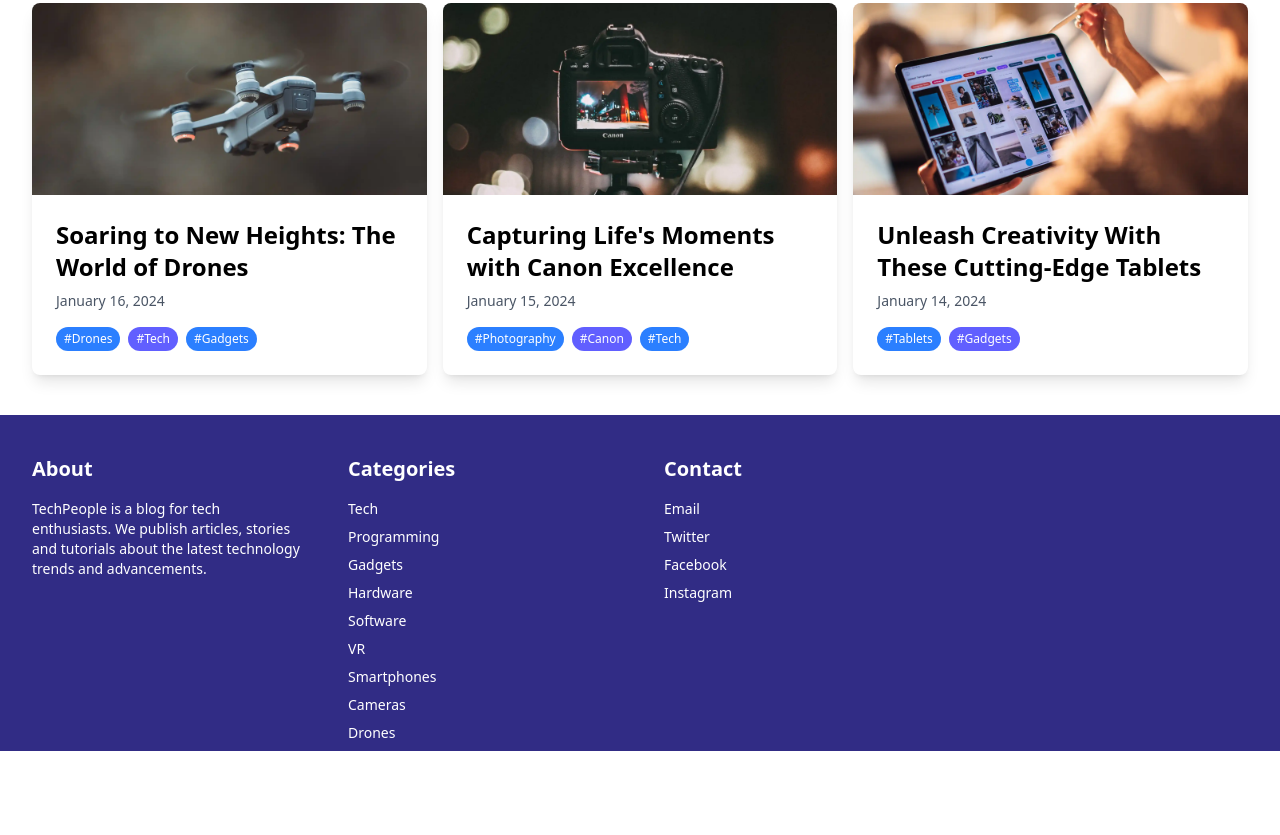
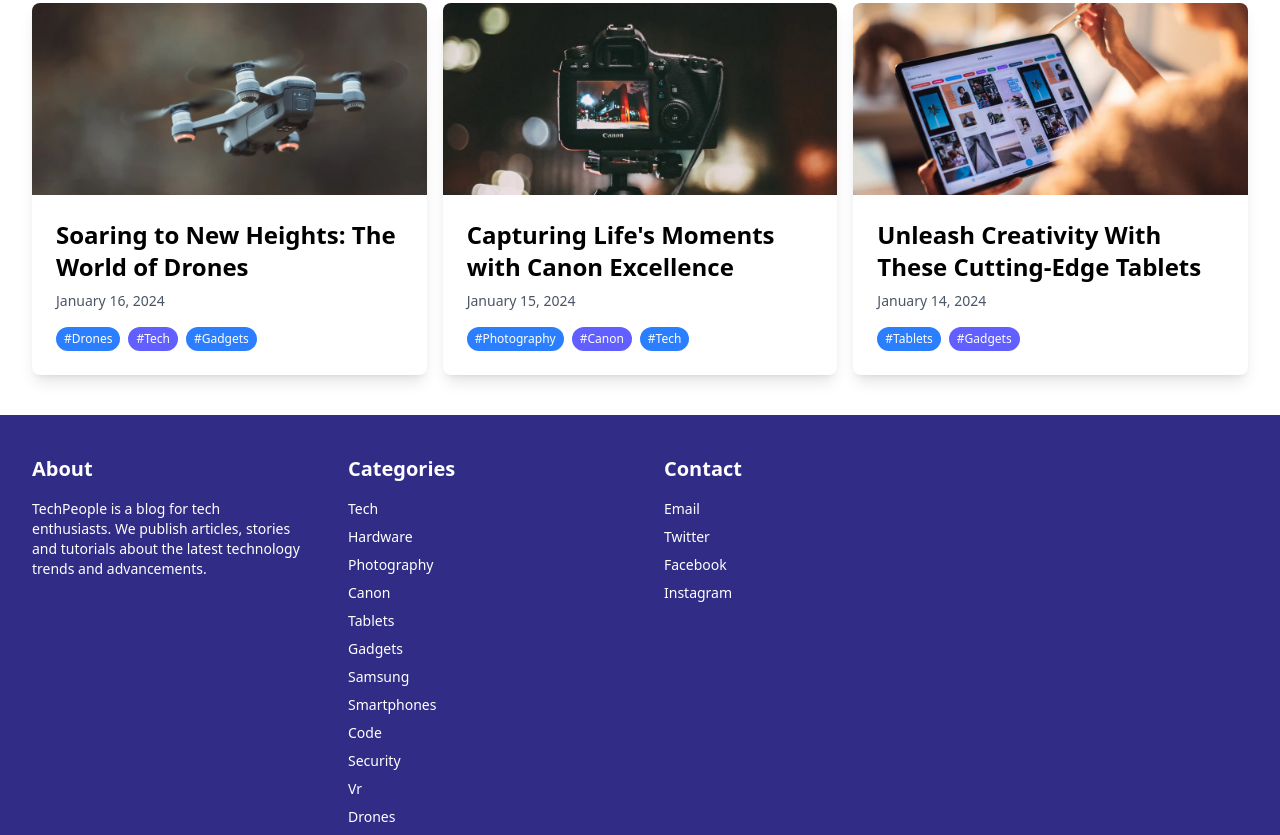
Before and after one commit to s54a/Brad-Traversy-Sir-Astro-SSR-Blog, an Astro site: page / in a window 1280 px wide. Shown: the part 928-1763 px from the top of the page. Before the commit the page ends 1679 px from the top, so only its background shows below. Built offline with nearby package versions, Linux system fonts and the light colour scheme; Astro itself is replaced by a stand-in of ours.

Commit message:
dynamic footer tags

```diff
--- a/src/components/Footer.astro
+++ b/src/components/Footer.astro
@@ -1,3 +1,19 @@
+---
+import { getCollection } from "astro:content";
+import type { CollectionEntry } from "astro:content";
+import { capitalize } from "../utils";
+
+const allBlogArticles: CollectionEntry<"blog">[] = await getCollection("blog");
+
+const tags: string[] = allBlogArticles.flatMap(
+  (article: any) => article.data.tags,
+);
+
+const uniqueTags: string[] = [...new Set(tags)];
+
+console.log(uniqueTags);
+---
+
 <footer class="bg-indigo-900 text-white">
   <div class="container mx-auto mt-10 max-w-screen-xl px-8">
     <div class="grid grid-cols-1 gap-12 sm:grid-cols-2 lg:grid-cols-4">
@@ -12,33 +28,13 @@
       <div class="mt-10">
         <h3 class="mb-4 text-xl font-semibold">Categories</h3>
         <ul class="text-sm text-white">
-          <li class="mb-2">
-            <a href="#">Tech</a>
-          </li>
-          <li class="mb-2">
-            <a href="#">Programming</a>
-          </li>
-          <li class="mb-2">
-            <a href="#">Gadgets</a>
-          </li>
-          <li class="mb-2">
-            <a href="#">Hardware</a>
-          </li>
-          <li class="mb-2">
-            <a href="#">Software</a>
-          </li>
-          <li class="mb-2">
-            <a href="#">VR</a>
-          </li>
-          <li class="mb-2">
-            <a href="#">Smartphones</a>
-          </li>
-          <li class="mb-2">
-            <a href="#">Cameras</a>
-          </li>
-          <li class="mb-2">
-            <a href="#">Drones</a>
-          </li>
+          {
+            uniqueTags.map((tag) => (
+              <li class="mb-2">
+                <a href={"/articles/tag/" + tag}>{capitalize(tag)}</a>
+              </li>
+            ))
+          }
         </ul>
       </div>
       <div class="mt-10">
```
